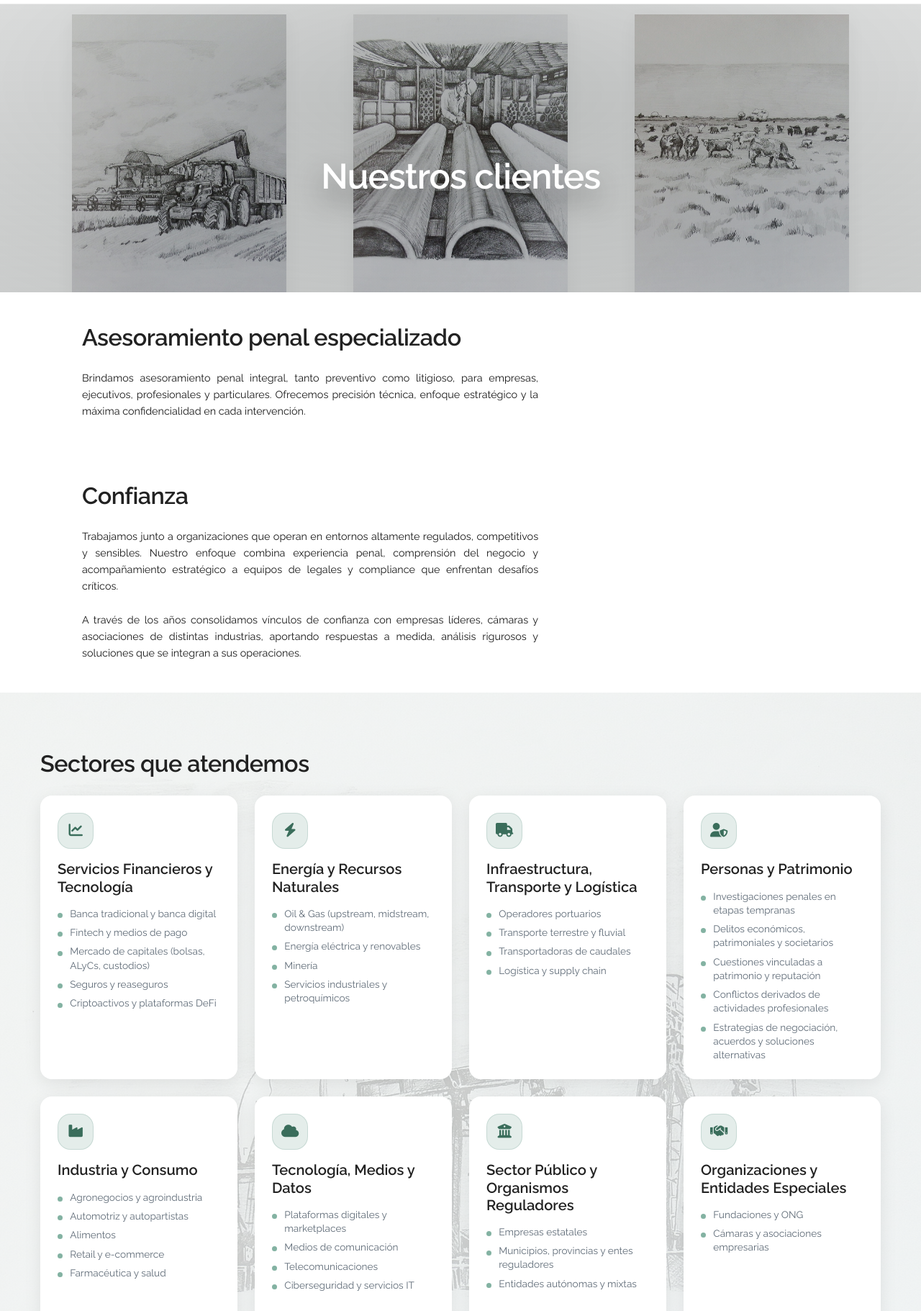
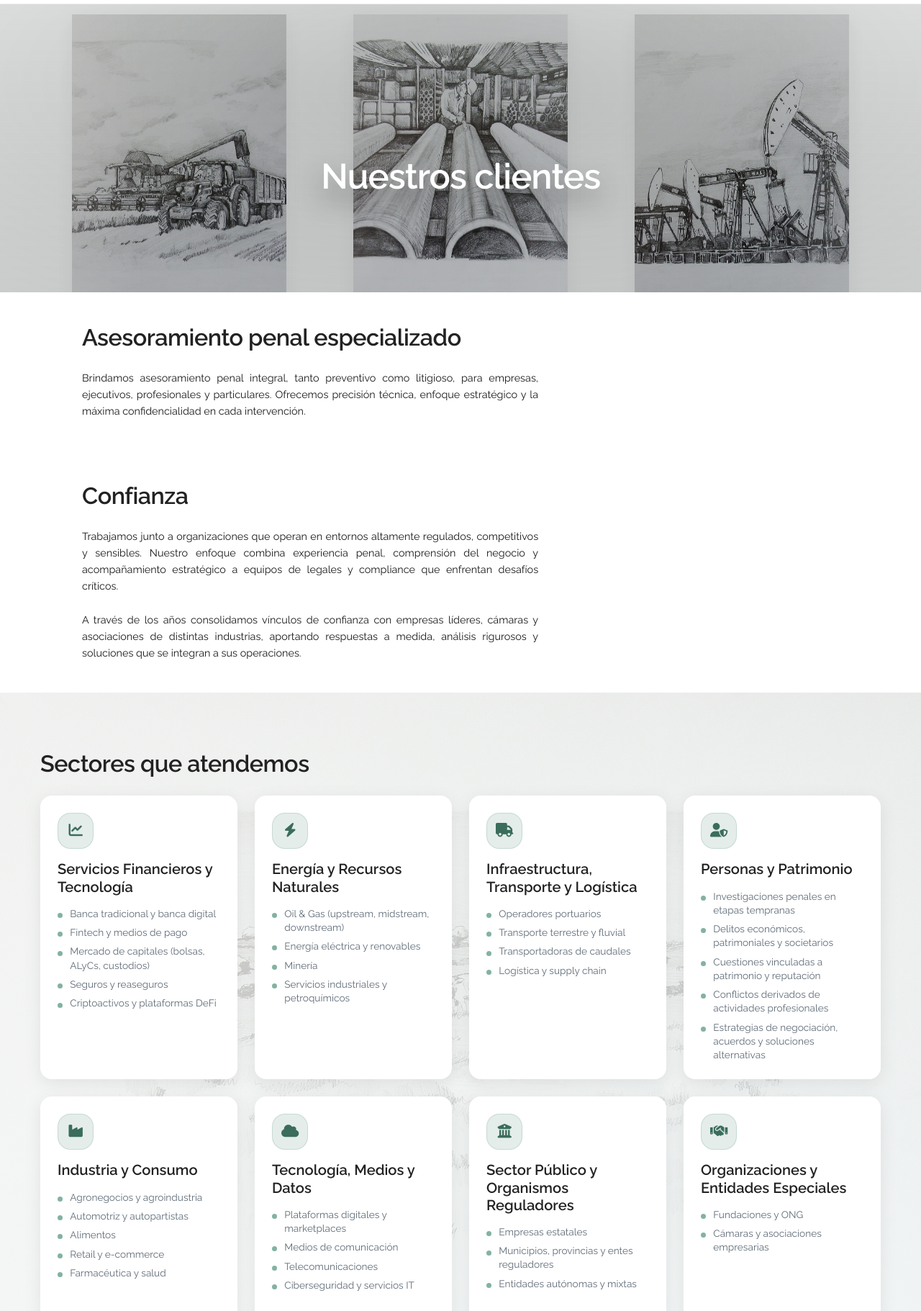
Before and after one commit to MartinGarciaBerro/estudiosalvi, a website: page clientes.html in a window 1280 px wide. Shown: the part 79-1900 px from the top of the page at 72% size. Drawn offline with Linux system fonts and the light colour scheme; a web font is replaced by a local one.

Commit message:
Cambios imagenes clientes

```diff
--- a/assets/css/style.css
+++ b/assets/css/style.css
@@ -638,7 +638,7 @@ button.primary:hover { background: var(--color-accent-dark); transform: translat
   pointer-events: none;
   background:
     linear-gradient(180deg, rgba(247, 250, 249, 0.74), rgba(247, 250, 249, 0.84)),
-    url("../../img/7 Ptroleo web.jpg") center/cover no-repeat;
+    url("../../img/5\ Campo\ G\ web.jpg") center/cover no-repeat;
 }
 .section h2 { margin-bottom: var(--gap-2); }
 .section-header { max-width: 72ch; margin-bottom: var(--gap-4); }
--- a/clientes.html
+++ b/clientes.html
@@ -74,7 +74,7 @@
             <img src="img/4 Acero web.jpg" alt="Estructura de acero">
           </figure>
           <figure class="hero-triptych__panel">
-            <img src="img/5 Campo G web.jpg" alt="Paisaje Campo G">
+            <img src="img/7 Ptroleo web.jpg" alt="Paisaje Campo G">
           </figure>
         </div>
         <div class="hero-triptych__content">
```
